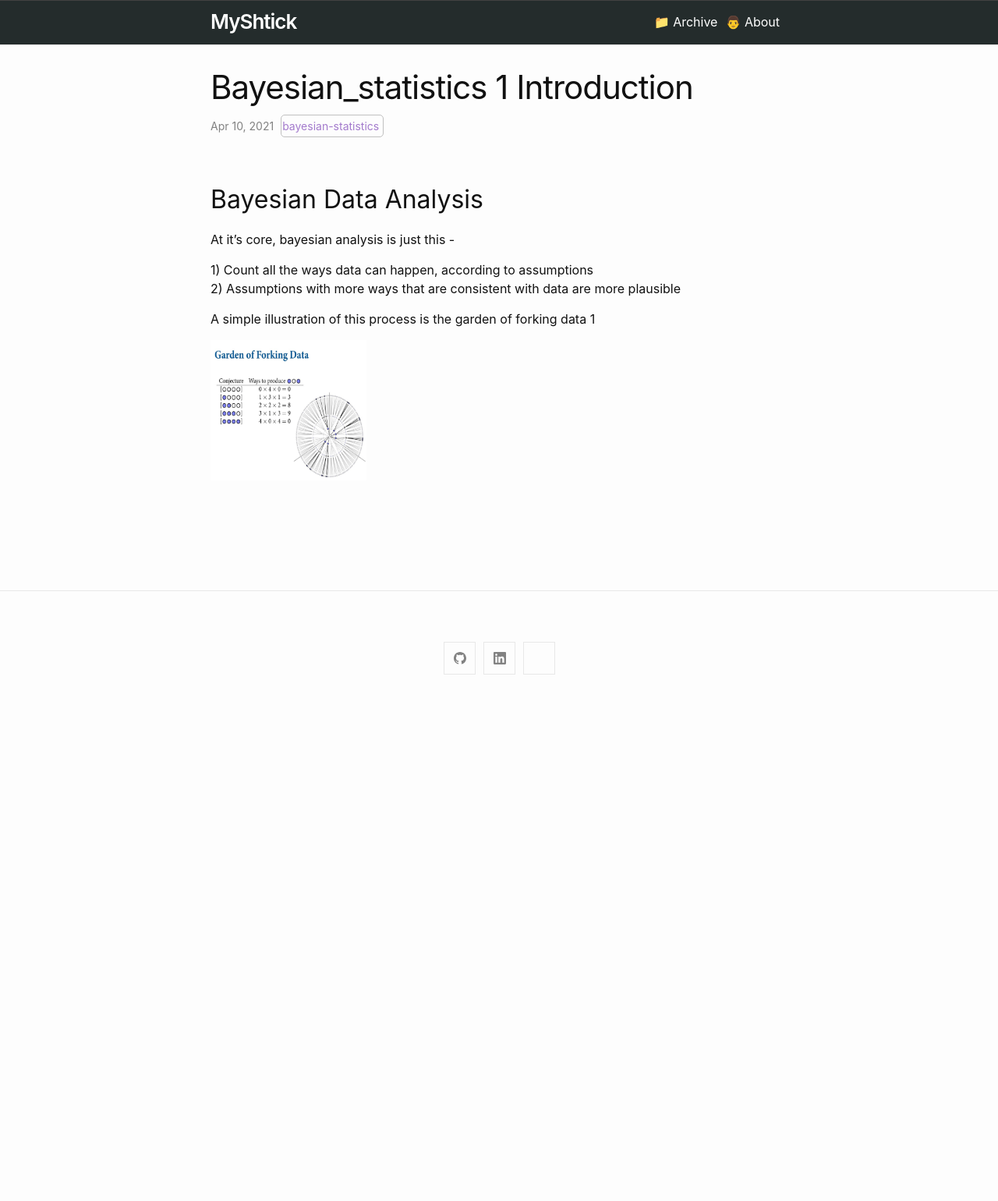
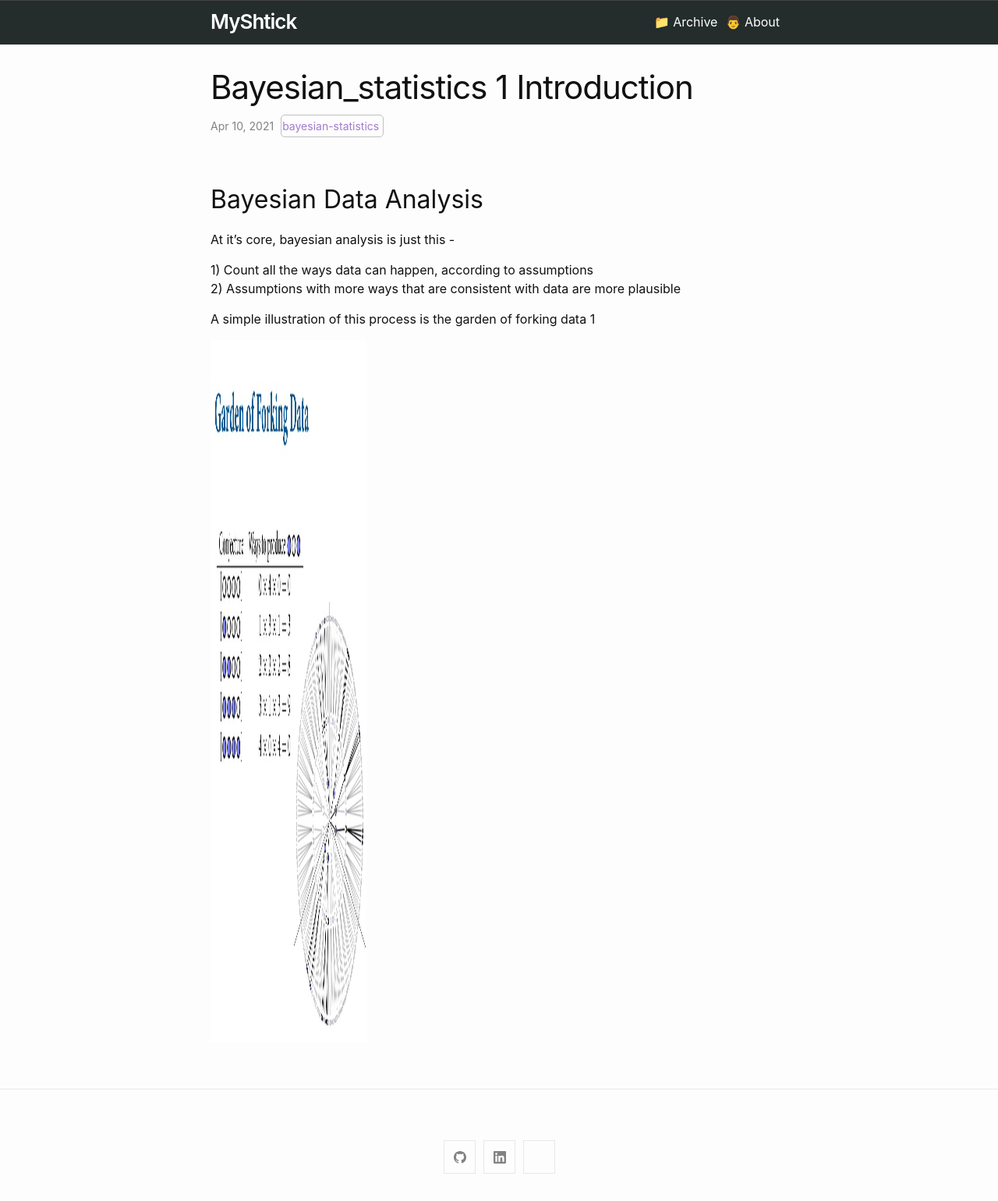
Before and after one commit to nitinrawatiitd/nitinrawatiitd.github.io, a Jekyll site: the page built from docs/_posts/2021-04-10-Bayesian_Statistics-1-Introduction.md, in a window 1280 px wide. Shown: the whole page at 78% size. Built offline with Jekyll 4.4.1, drawn with Linux system fonts in a browser that asks for light colours; before the commit the page ends 900 px from its top, so only the background shows below that.

Commit message:
edit image markdown

```diff
--- a/docs/_posts/2021-04-10-Bayesian_Statistics-1-Introduction.md
+++ b/docs/_posts/2021-04-10-Bayesian_Statistics-1-Introduction.md
@@ -12,4 +12,4 @@
 
 A simple illustration of this process is the garden of forking data 1
 
-<img src="/assets/pics/bayesian-statistics/garden_of_forking_data.png" alt="garden_of_forking_data" width="200" height="180"/>
+<img src="/assets/pics/bayesian-statistics/garden_of_forking_data.png" alt="garden_of_forking_data" width="800" height="900"/>
```
